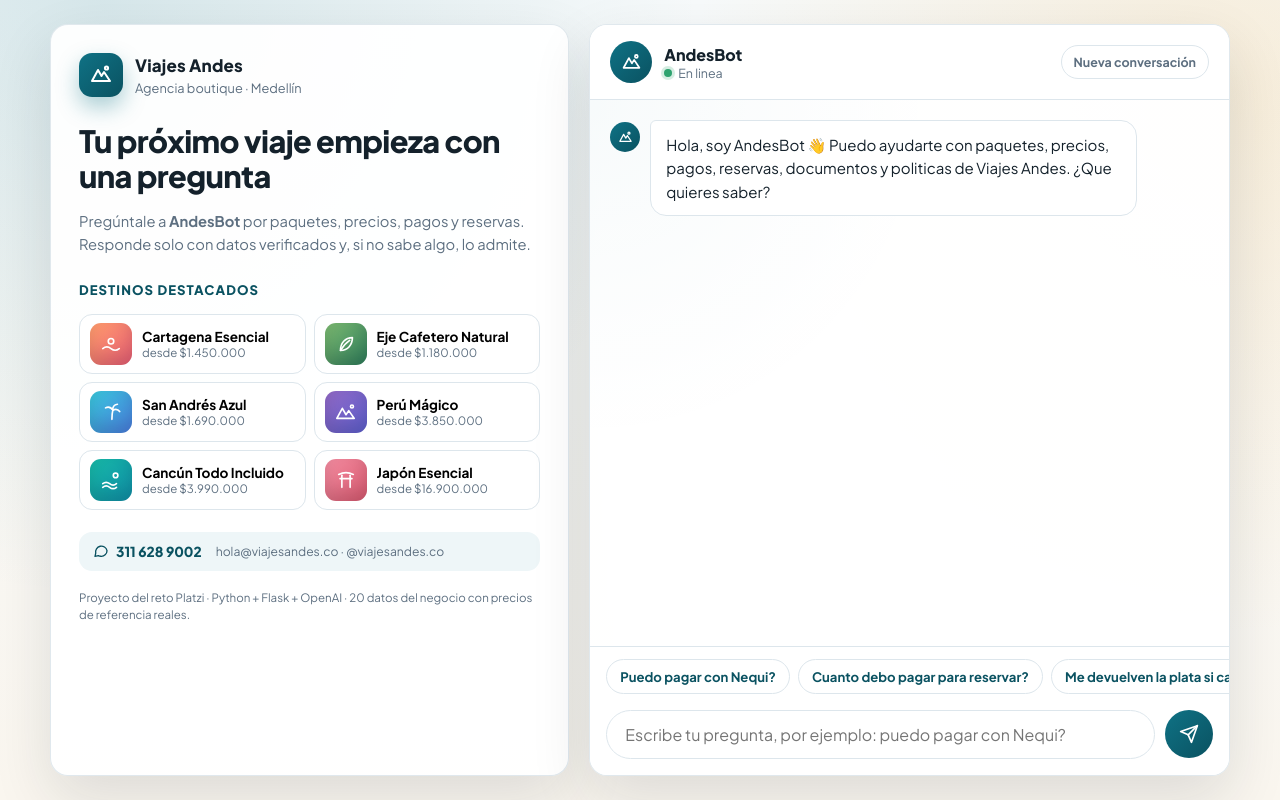
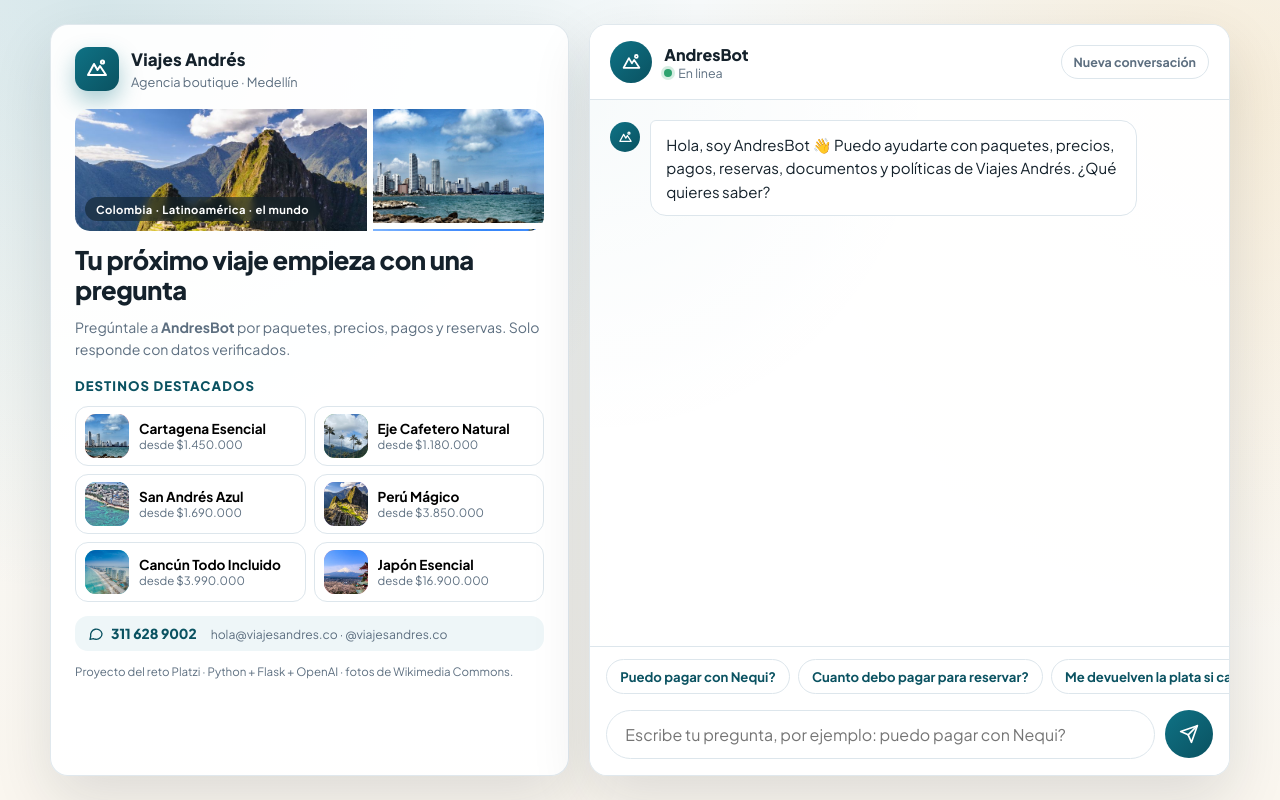
Before and after one commit to Chuchomen/asistente-viajes-andes, a Flask app: page / in a window 1280 px wide. Run offline with Flask 3, Linux system fonts and the light colour scheme.

Commit message:
Marca Viajes Andres + banner con fotos reales de destinos
- Rename completo: Viajes Andes -> Viajes Andres, AndesBot -> AndresBot,
  correo/Instagram a viajesandres.co (con tildes en textos visibles).
- Banner mosaico con 3 fotos (Machu Picchu, Cartagena, Monte Fuji) y
  miniaturas fotograficas en las 6 tarjetas de destino.
- Fotos de Wikimedia Commons descargadas a static/img (900x600, ~700 KB
  total): sin dependencia de servidores externos.
- Ajustes de espaciado para que todo siga cabiendo sin scroll en 1366x720
  (en pantallas bajas el banner se reduce y se oculta la nota tecnica).

Co-Authored-By: Claude Fable 5 <noreply@anthropic.com>

```diff
--- a/agent_core.py
+++ b/agent_core.py
@@ -87,7 +87,7 @@ def build_full_knowledge_block(knowledge_base=None):
 
 def fallback_answer():
     return (
-        "No tengo ese dato en la base de conocimiento de Viajes Andes. "
+        "No tengo ese dato en la base de conocimiento de Viajes Andres. "
         "Para no inventarte informacion, te recomiendo escribir al WhatsApp "
         "311 628 9002 y un asesor lo confirma contigo."
     )
--- a/app.py
+++ b/app.py
@@ -30,7 +30,7 @@ MAX_HISTORY_MESSAGES = 12
 MAX_QUESTION_LENGTH = 500
 
 SYSTEM_PROMPT_TEMPLATE = """
-Eres AndesBot, el asesor de viajes AI de Viajes Andes, una agencia boutique colombiana.
+Eres AndresBot, el asesor de viajes AI de Viajes Andres, una agencia boutique colombiana.
 
 Tu mision NO es solo responder preguntas: es ayudar al cliente a ARMAR su viaje,
 como lo haria un buen asesor comercial. Acompanas, propones y concretas.
--- a/knowledge_base.json
+++ b/knowledge_base.json
@@ -137,6 +137,6 @@
     "category": "Contacto",
     "title": "Canales de contacto",
     "keywords": ["contacto", "whatsapp", "telefono", "instagram", "correo", "email"],
-    "answer": "Puedes escribirnos al WhatsApp 311 628 9002, al correo hola@viajesandes.co o en Instagram como @viajesandes.co."
+    "answer": "Puedes escribirnos al WhatsApp 311 628 9002, al correo hola@viajesandres.co o en Instagram como @viajesandres.co."
   }
 ]
--- a/render.yaml
+++ b/render.yaml
@@ -1,6 +1,6 @@
 services:
   - type: web
-    name: andesbot
+    name: andresbot
     runtime: python
     plan: free
     buildCommand: pip install -r requirements.txt
--- a/static/app.js
+++ b/static/app.js
@@ -8,7 +8,7 @@ const resetButton = document.querySelector("#resetChat");
 
 const MAX_HISTORY = 12;
 const WELCOME =
-  "Hola, soy AndesBot 👋 Puedo ayudarte con paquetes, precios, pagos, reservas, documentos y politicas de Viajes Andes. ¿Que quieres saber?";
+  "Hola, soy AndresBot 👋 Puedo ayudarte con paquetes, precios, pagos, reservas, documentos y políticas de Viajes Andrés. ¿Qué quieres saber?";
 const AVATAR_SVG =
   '<svg viewBox="0 0 24 24" fill="none" stroke="currentColor" stroke-width="2" stroke-linecap="round" stroke-linejoin="round"><path d="M3 18 9 7l3.5 6L15 9l6 9z"/><circle cx="17.5" cy="5" r="1.6"/></svg>';
 
--- a/static/styles.css
+++ b/static/styles.css
@@ -57,8 +57,8 @@ input {
 .info-panel {
   display: flex;
   flex-direction: column;
-  gap: 6px;
-  padding: 28px;
+  gap: 4px;
+  padding: 22px 24px;
   min-height: 0;
   overflow-y: auto;
   scrollbar-width: thin;
@@ -68,7 +68,7 @@ input {
   display: flex;
   align-items: center;
   gap: 12px;
-  margin-bottom: 20px;
+  margin-bottom: 14px;
 }
 
 .brand-mark {
@@ -105,16 +105,55 @@ p {
   margin-top: 0;
 }
 
+.hero {
+  position: relative;
+  display: grid;
+  grid-template-columns: 1.7fr 1fr;
+  gap: 6px;
+  height: 122px;
+  flex-shrink: 0;
+  margin-bottom: 10px;
+  border-radius: 15px;
+  overflow: hidden;
+}
+
+.hero img {
+  width: 100%;
+  height: 100%;
+  object-fit: cover;
+  display: block;
+}
+
+.hero-side {
+  display: grid;
+  grid-template-rows: 1fr 1fr;
+  gap: 6px;
+}
+
+.hero-caption {
+  position: absolute;
+  left: 10px;
+  bottom: 10px;
+  padding: 5px 11px;
+  border-radius: 999px;
+  color: var(--white);
+  background: rgba(14, 30, 38, 0.55);
+  backdrop-filter: blur(4px);
+  font-size: 0.7rem;
+  font-weight: 700;
+  letter-spacing: 0.04em;
+}
+
 h1 {
-  margin-bottom: 10px;
-  font-size: clamp(1.5rem, 2.4vw, 2rem);
+  margin-bottom: 8px;
+  font-size: clamp(1.3rem, 2vw, 1.7rem);
   font-weight: 800;
-  line-height: 1.15;
+  line-height: 1.18;
   letter-spacing: -0.02em;
 }
 
 h2 {
-  margin: 14px 0 10px;
+  margin: 10px 0 8px;
   font-size: 0.82rem;
   font-weight: 800;
   letter-spacing: 0.08em;
@@ -123,10 +162,10 @@ h2 {
 }
 
 .lead {
-  margin-bottom: 4px;
+  margin-bottom: 2px;
   color: var(--muted);
-  font-size: 0.92rem;
-  line-height: 1.6;
+  font-size: 0.88rem;
+  line-height: 1.55;
 }
 
 .destinations {
@@ -141,7 +180,7 @@ h2 {
   gap: 10px;
   width: 100%;
   min-width: 0;
-  padding: 8px 10px;
+  padding: 7px 9px;
   border: 1px solid var(--line);
   border-radius: 13px;
   background: var(--white);
@@ -164,17 +203,19 @@ h2 {
 .thumb {
   display: grid;
   place-items: center;
-  width: 42px;
-  height: 42px;
+  width: 44px;
+  height: 44px;
   flex-shrink: 0;
   border-radius: 11px;
+  overflow: hidden;
   color: var(--white);
-  box-shadow: inset 0 -10px 16px rgba(0, 0, 0, 0.12);
 }
 
-.thumb svg {
-  width: 22px;
-  height: 22px;
+.thumb img {
+  width: 100%;
+  height: 100%;
+  object-fit: cover;
+  display: block;
 }
 
 .thumb-cartagena {
@@ -229,8 +270,8 @@ h2 {
   align-items: center;
   flex-wrap: wrap;
   gap: 6px 14px;
-  margin-top: 16px;
-  padding: 11px 14px;
+  margin-top: 10px;
+  padding: 9px 13px;
   border-radius: 13px;
   background: var(--soft);
 }
@@ -260,10 +301,24 @@ h2 {
 }
 
 .tech-note {
-  margin: 12px 0 0;
+  margin: 8px 0 0;
   color: var(--muted);
   font-size: 0.72rem;
   line-height: 1.5;
+}
+
+@media (max-height: 780px) and (min-width: 901px) {
+  .hero {
+    height: 100px;
+  }
+
+  .tech-note {
+    display: none;
+  }
+
+  .lead {
+    font-size: 0.84rem;
+  }
 }
 
 /* ---------- Chat panel ---------- */
--- a/templates/index.html
+++ b/templates/index.html
@@ -3,10 +3,10 @@
   <head>
     <meta charset="utf-8" />
     <meta name="viewport" content="width=device-width, initial-scale=1" />
-    <title>Viajes Andes | AndesBot, tu asesor de viajes</title>
+    <title>Viajes Andr&eacute;s | AndresBot, tu asesor de viajes</title>
     <meta
       name="description"
-      content="AndesBot responde tus preguntas sobre paquetes, precios, pagos y reservas de Viajes Andes."
+      content="AndresBot responde tus preguntas sobre paquetes, precios, pagos y reservas de Viajes Andr&eacute;s."
     />
     <link
       rel="icon"
@@ -29,26 +29,31 @@
             </svg>
           </span>
           <div>
-            <strong>Viajes Andes</strong>
+            <strong>Viajes Andr&eacute;s</strong>
             <small>Agencia boutique &middot; Medell&iacute;n</small>
           </div>
         </div>
 
+        <div class="hero" aria-hidden="true">
+          <img src="{{ url_for('static', filename='img/peru.jpg') }}" alt="" class="hero-main" />
+          <div class="hero-side">
+            <img src="{{ url_for('static', filename='img/cartagena.jpg') }}" alt="" />
+            <img src="{{ url_for('static', filename='img/japon.jpg') }}" alt="" />
+          </div>
+          <span class="hero-caption">Colombia &middot; Latinoam&eacute;rica &middot; el mundo</span>
+        </div>
+
         <h1>Tu pr&oacute;ximo viaje empieza con una pregunta</h1>
         <p class="lead">
-          Preg&uacute;ntale a <strong>AndesBot</strong> por paquetes, precios,
-          pagos y reservas. Responde solo con datos verificados y, si no sabe
-          algo, lo admite.
+          Preg&uacute;ntale a <strong>AndresBot</strong> por paquetes, precios,
+          pagos y reservas. Solo responde con datos verificados.
         </p>
 
         <h2>Destinos destacados</h2>
         <div class="destinations">
           <button type="button" class="destination" data-question="Cuanto cuesta el plan a Cartagena y que incluye?">
-            <span class="thumb thumb-cartagena" aria-hidden="true">
-              <svg viewBox="0 0 24 24" fill="none" stroke="currentColor" stroke-width="1.8" stroke-linecap="round" stroke-linejoin="round">
-                <circle cx="12" cy="9" r="3" />
-                <path d="M3 17c3-2.4 6-2.4 9 0s6 2.4 9 0" />
-              </svg>
+            <span class="thumb thumb-cartagena">
+              <img src="{{ url_for('static', filename='img/cartagena.jpg') }}" alt="Cartagena" loading="lazy" />
             </span>
             <span class="destination-info">
               <strong>Cartagena Esencial</strong>
@@ -56,11 +61,8 @@
             </span>
           </button>
           <button type="button" class="destination" data-question="Cuanto cuesta el plan al Eje Cafetero y que incluye?">
-            <span class="thumb thumb-eje" aria-hidden="true">
-              <svg viewBox="0 0 24 24" fill="none" stroke="currentColor" stroke-width="1.8" stroke-linecap="round" stroke-linejoin="round">
-                <path d="M6 19C6 11 11 5 19 5c0 8-5 14-13 14z" />
-                <path d="M6 19c3-5 7-9 10-11" />
-              </svg>
+            <span class="thumb thumb-eje">
+              <img src="{{ url_for('static', filename='img/eje.jpg') }}" alt="Valle del Cocora" loading="lazy" />
             </span>
             <span class="destination-info">
               <strong>Eje Cafetero Natural</strong>
@@ -68,13 +70,8 @@
             </span>
           </button>
           <button type="button" class="destination" data-question="Cuanto cuesta el plan a San Andres y que incluye?">
-            <span class="thumb thumb-sanandres" aria-hidden="true">
-              <svg viewBox="0 0 24 24" fill="none" stroke="currentColor" stroke-width="1.8" stroke-linecap="round" stroke-linejoin="round">
-                <path d="M13 20c0-5 .5-8 1-10" />
-                <path d="M14 10c-2-3-5-4-8-2.5" />
-                <path d="M14 10c-.3-3.4 1.5-6 5-6.5" />
-                <path d="M14 10c3-1.6 6-.6 7.5 1.5" />
-              </svg>
+            <span class="thumb thumb-sanandres">
+              <img src="{{ url_for('static', filename='img/sanandres.jpg') }}" alt="San Andres" loading="lazy" />
             </span>
             <span class="destination-info">
               <strong>San Andr&eacute;s Azul</strong>
@@ -82,11 +79,8 @@
             </span>
           </button>
           <button type="button" class="destination" data-question="Cuanto cuesta el plan a Peru y que incluye?">
-            <span class="thumb thumb-peru" aria-hidden="true">
-              <svg viewBox="0 0 24 24" fill="none" stroke="currentColor" stroke-width="1.8" stroke-linecap="round" stroke-linejoin="round">
-                <path d="M2 19 8 8l4 7 3-4.5L21 19z" />
-                <circle cx="18.5" cy="6" r="1.6" />
-              </svg>
+            <span class="thumb thumb-peru">
+              <img src="{{ url_for('static', filename='img/peru.jpg') }}" alt="Machu Picchu" loading="lazy" />
             </span>
             <span class="destination-info">
               <strong>Per&uacute; M&aacute;gico</strong>
@@ -94,12 +88,8 @@
             </span>
           </button>
           <button type="button" class="destination" data-question="Cuanto cuesta el plan a Cancun y que incluye?">
-            <span class="thumb thumb-cancun" aria-hidden="true">
-              <svg viewBox="0 0 24 24" fill="none" stroke="currentColor" stroke-width="1.8" stroke-linecap="round" stroke-linejoin="round">
-                <circle cx="17" cy="7" r="2.5" />
-                <path d="M3 16c2.5-2 5-2 7.5 0s5 2 7.5 0" />
-                <path d="M3 20c2.5-2 5-2 7.5 0s5 2 7.5 0" />
-              </svg>
+            <span class="thumb thumb-cancun">
+              <img src="{{ url_for('static', filename='img/cancun.jpg') }}" alt="Cancun" loading="lazy" />
             </span>
             <span class="destination-info">
               <strong>Canc&uacute;n Todo Incluido</strong>
@@ -107,13 +97,8 @@
             </span>
           </button>
           <button type="button" class="destination" data-question="Cuanto cuesta el plan a Japon y que incluye?">
-            <span class="thumb thumb-japon" aria-hidden="true">
-              <svg viewBox="0 0 24 24" fill="none" stroke="currentColor" stroke-width="1.8" stroke-linecap="round" stroke-linejoin="round">
-                <path d="M4 6c5-2.5 11-2.5 16 0" />
-                <path d="M5.5 10.5h13" />
-                <path d="M7.5 6.8V20" />
-                <path d="M16.5 6.8V20" />
-              </svg>
+            <span class="thumb thumb-japon">
+              <img src="{{ url_for('static', filename='img/japon.jpg') }}" alt="Monte Fuji" loading="lazy" />
             </span>
             <span class="destination-info">
               <strong>Jap&oacute;n Esencial</strong>
@@ -129,12 +114,12 @@
             </svg>
             311 628 9002
           </a>
-          <span>hola@viajesandes.co &middot; @viajesandes.co</span>
+          <span>hola@viajesandres.co &middot; @viajesandres.co</span>
         </div>
 
         <p class="tech-note">
-          Proyecto del reto Platzi &middot; Python + Flask + OpenAI &middot; 20
-          datos del negocio con precios de referencia reales.
+          Proyecto del reto Platzi &middot; Python + Flask + OpenAI &middot;
+          fotos de Wikimedia Commons.
         </p>
       </section>
 
@@ -148,7 +133,7 @@
               </svg>
             </span>
             <div>
-              <strong>AndesBot</strong>
+              <strong>AndresBot</strong>
               <small id="apiStatus"><span class="dot"></span>Conectando...</small>
             </div>
           </div>
```
Also changed, not shown: README.md, static/img/cancun.jpg (added), static/img/cartagena.jpg (added), static/img/eje.jpg (added), static/img/japon.jpg (added), static/img/peru.jpg (added), static/img/sanandres.jpg (added).
